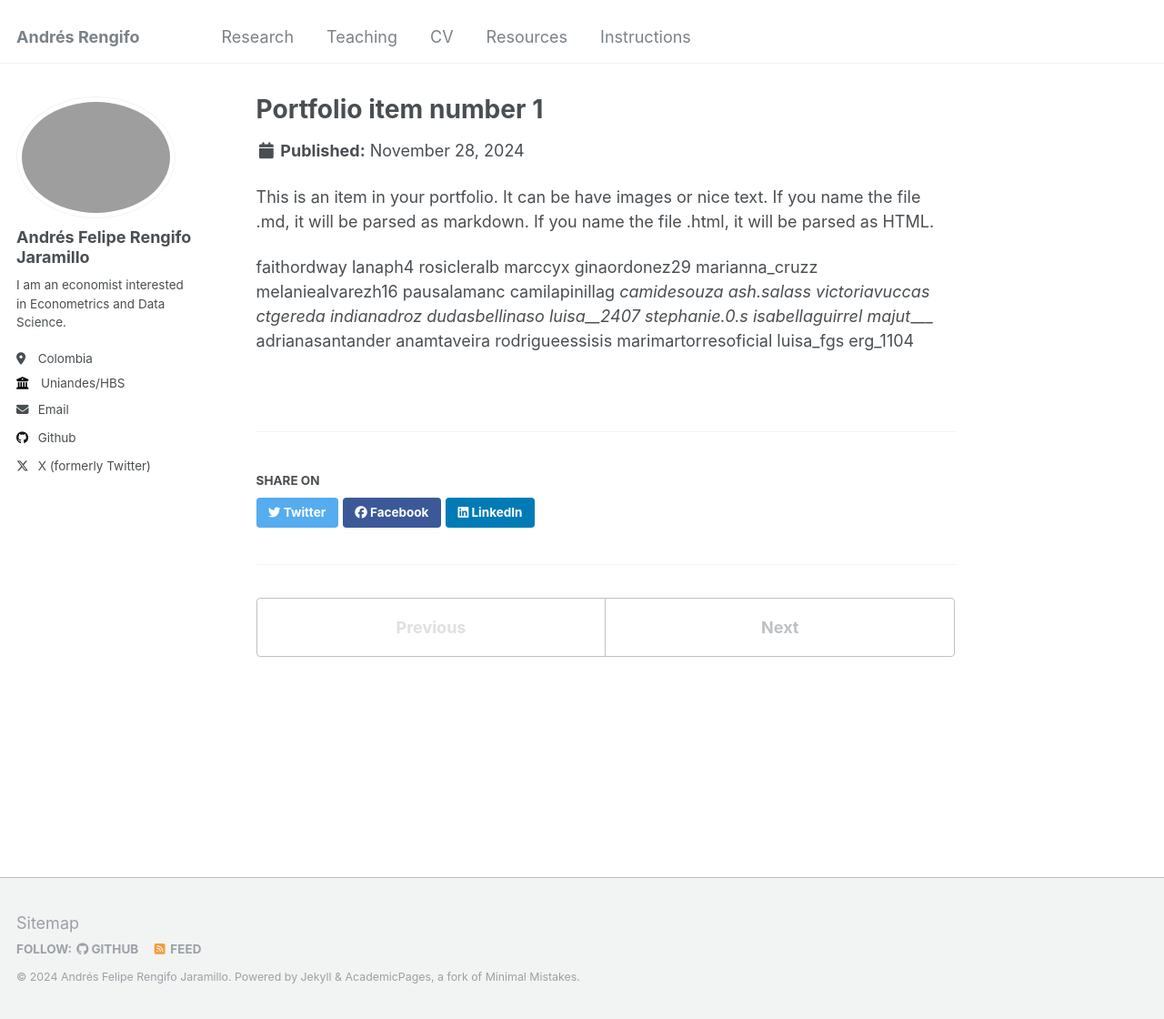
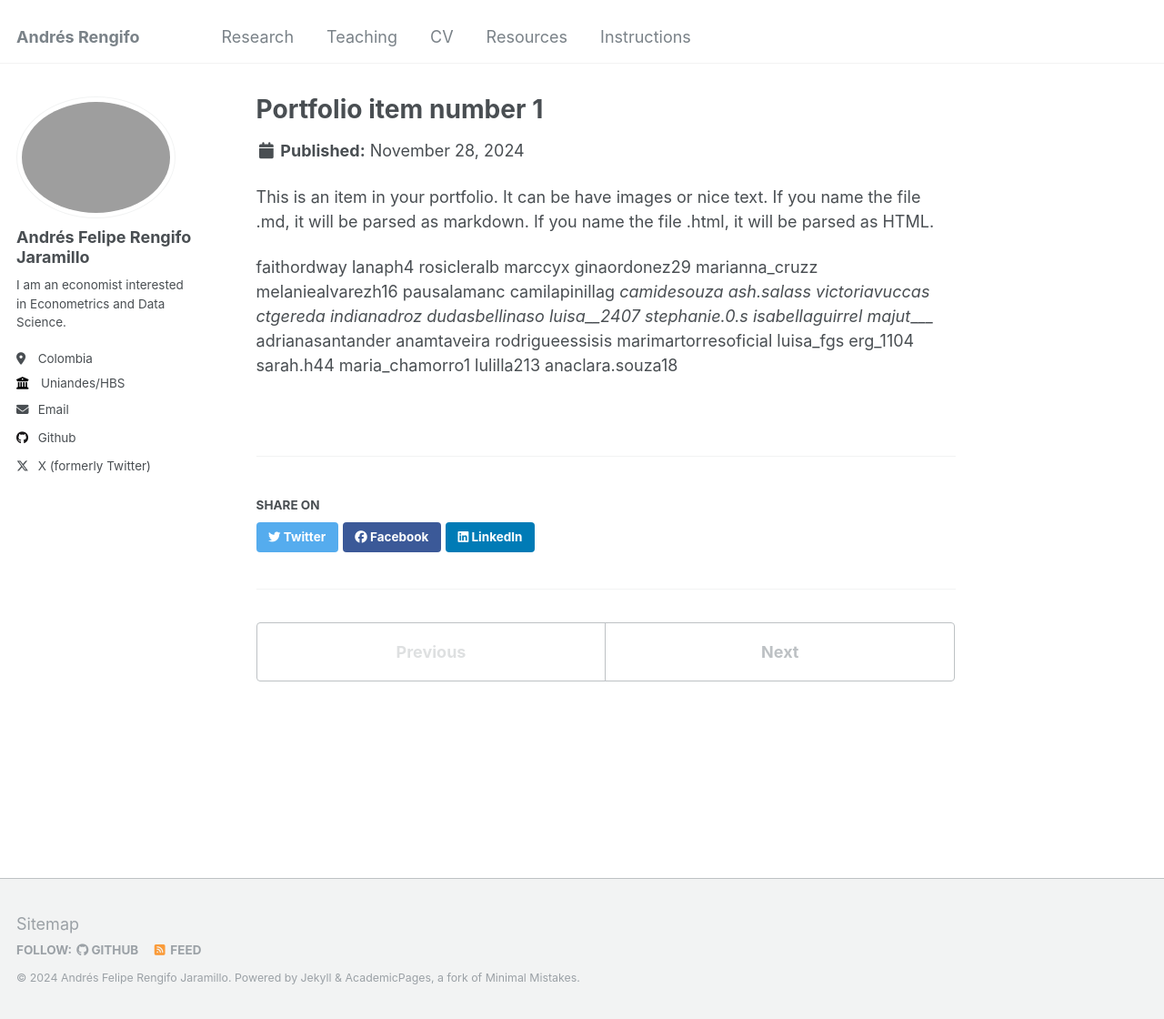
Before and after one commit to RengifoAndres/RengifoAndres.github.io, a Jekyll site: the page built from _portfolio/portfolio-1.md, in a window 1280 px wide and 1120 px high. Shown: the whole window at 91% size. Built offline with Jekyll 4.4.1, drawn with Linux system fonts in a browser that asks for light colours.

Commit message:
Update portfolio-1.md

```diff
--- a/_portfolio/portfolio-1.md
+++ b/_portfolio/portfolio-1.md
@@ -35,3 +35,7 @@ rodrigueessisis
 marimartorresoficial
 luisa_fgs
 erg_1104
+sarah.h44
+maria_chamorro1
+lulilla213
+anaclara.souza18
```
